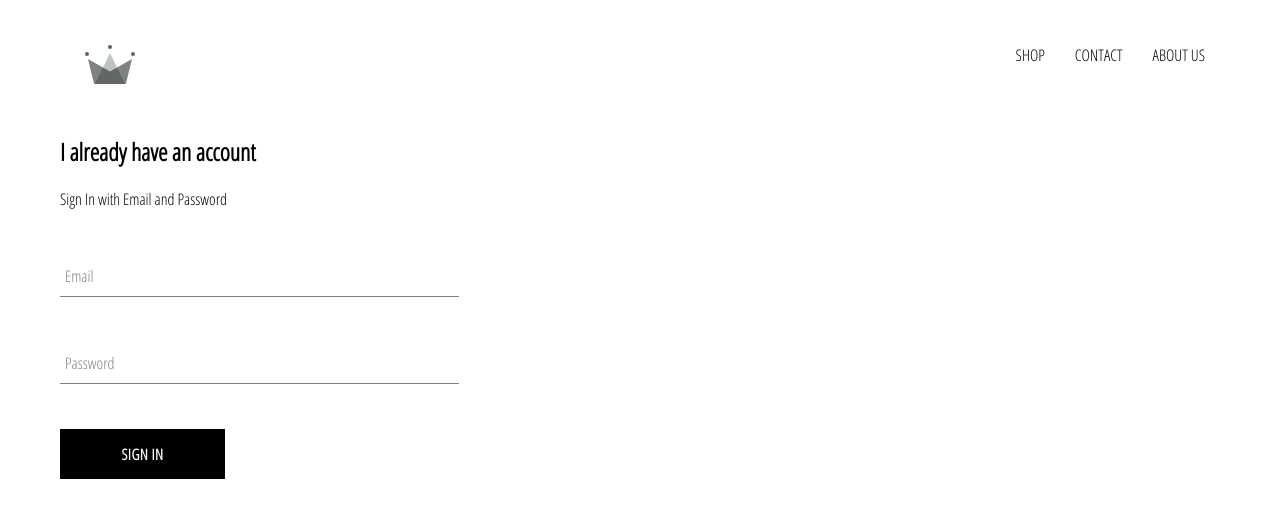
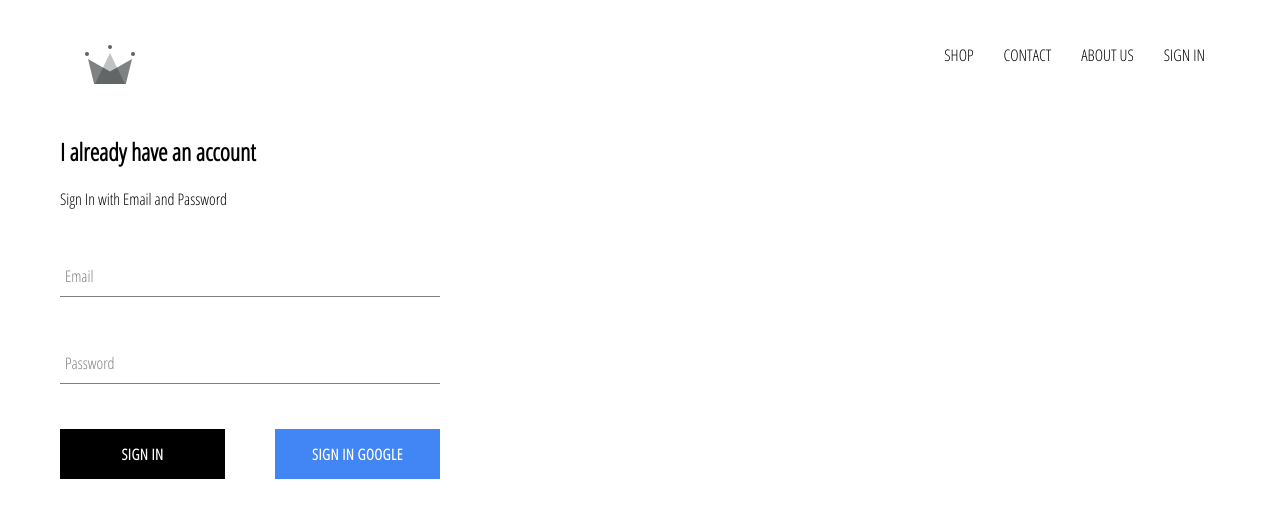
Before and after one commit to Omkar2310/smart, a React (Create React App) app: page /signin in a window 1280 px wide. Shown: the top 518 px of the page. Built offline with nearby package versions, Linux system fonts and the light colour scheme; no server answers.

Commit message:
integrated firebase into application,created sign in page with sign in component and sign in with google

```diff
--- a/package.json
+++ b/package.json
@@ -6,6 +6,7 @@
     "@testing-library/jest-dom": "^5.11.6",
     "@testing-library/react": "^11.2.2",
     "@testing-library/user-event": "^12.3.0",
+    "firebase": "^8.1.2",
     "node-sass": "^4.14.1",
     "react": "^17.0.1",
     "react-dom": "^17.0.1",
--- a/src/App.css
+++ b/src/App.css
@@ -7,3 +7,7 @@ a{
   text-decoration: none;
   color: black;
 }
+
+*{
+  box-sizing: border-box;
+}
--- a/src/App.js
+++ b/src/App.js
@@ -4,14 +4,36 @@ import HomePage from './pages/homepage/homepage.component';
 import ShopPage from './pages/shop/shop.components';
 import Header from './components/header/header.components';
 import SignInAndSignUp from './pages/sign-and-signout/signin-signout.components'
+import {auth} from './firebase/firebase.utils';
 import './App.css';
 
 
 class App extends React.Component {
+  constructor(){
+    super();
+    this.state={
+      currentUser:null
+    }
+
+  }
+
+  unsuscribeFromAuth = null
+
+  componentDidMount(){
+    this.unsuscribeFromAuth = auth.onAuthStateChanged( user => {
+      this.setState({currentUser : user });
+      console.log(user);
+    } );
+  }
+
+  componentWillUnmount(){
+    this.unsuscribeFromAuth();
+  }
+
   render() {
     return (
       <div className='App'>
-        <Header/>
+        <Header currentUser={this.state.currentUser} />
         <Switch>
         <Route exact path='/' component={HomePage}/>
         <Route exact path='/shop' component={ShopPage}/>
--- a/src/components/custom-button/custom-button.components.jsx
+++ b/src/components/custom-button/custom-button.components.jsx
@@ -2,8 +2,8 @@ import React from 'react'
 
 import './custom-button.styles.scss';
 
-const CustomButton = ({children,...otherProps}) => (
-    <button className='custom-button' {...otherProps}>
+const CustomButton = ({children,isGoogleSignIn,...otherProps}) => (
+    <button className= {`${isGoogleSignIn ? 'google-sign-in' : ''} custom-button`} {...otherProps}>
         {children}
     </button>
 )
--- a/src/components/custom-button/custom-button.styles.scss
+++ b/src/components/custom-button/custom-button.styles.scss
@@ -19,4 +19,13 @@
       color: black;
       border: 1px solid black;
     }
+
+    &.google-sign-in{
+     background-color: #4285f4;
+     color: white;
+     &:hover{
+       background-color: #357ae8;
+       border: none;
+     }
+    }
   }
--- a/src/components/header/header.components.jsx
+++ b/src/components/header/header.components.jsx
@@ -1,12 +1,12 @@
 import React from 'react'
 import {Link} from 'react-router-dom';
-
+import {auth} from '../../firebase/firebase.utils';
 import {ReactComponent as Logo} from '../../assets/logo.svg';
 
 
 import './header.styles.scss';
 
-const Header = () => (
+const Header = ({ currentUser }) => (
     <div className='header'>
         <Link className='logo-container' to='/'>
         <Logo className='logo'/>
@@ -23,6 +23,13 @@ const Header = () => (
                 ABOUT US
             </Link>
 
+            {
+                currentUser ?
+                <div className='option' onClick={ () => auth.signOut() } > SIGN OUT</div>
+                :
+                <Link className='option' to='/signin'>SIGN IN</Link>
+            }
+
         </div>
     </div>
 )
--- a/src/components/header/header.styles.scss
+++ b/src/components/header/header.styles.scss
@@ -20,6 +20,7 @@
 
       .option {
         padding: 10px 15px;
+        cursor: pointer;
       }
     }
   }
--- a/src/components/sign-in/sign-in.components.jsx
+++ b/src/components/sign-in/sign-in.components.jsx
@@ -1,6 +1,7 @@
 import React from 'react'
 import FormInput from '../form-input/form-input.components';
 import CustomButton from '../custom-button/custom-button.components';
+import {signInWithGoogle} from '../../firebase/firebase.utils';
 import './sign-in.styles.scss';
 
 class SignIn extends React.Component{
@@ -44,7 +45,10 @@ class SignIn extends React.Component{
                     label='Password'
                     required
                 />
-                <CustomButton type='submit'> Sign in </CustomButton>
+                <div className='buttons'>
+                    <CustomButton type='submit'> Sign in </CustomButton>
+                    <CustomButton onClick={signInWithGoogle} isGoogleSignIn> Sign in Google</CustomButton>
+                </div>
                 </form>
             </div>
         );
--- a/src/components/sign-in/sign-in.styles.scss
+++ b/src/components/sign-in/sign-in.styles.scss
@@ -1,9 +1,14 @@
 .sign-in{
-    width: 30vw;
+    width: 380px;
     display: flex;
     flex-direction: column;
 
     .title{
         margin: 10px 0;
     }
+
+    .buttons{
+        display: flex;
+        justify-content: space-between;
+    }
 }
--- /dev/null
+++ b/src/firebase/firebase.utils.js
@@ -0,0 +1,23 @@
+import firebase from 'firebase/app';
+import 'firebase/auth';
+import 'firebase/firestore';
+
+const config = {
+    apiKey: "AIzaSyDQICvQngoFqgaW85kAk2POemluPnNeGVA",
+    authDomain: "smart-a0dd3.firebaseapp.com",
+    projectId: "smart-a0dd3",
+    storageBucket: "smart-a0dd3.appspot.com",
+    messagingSenderId: "769116195753",
+    appId: "1:769116195753:web:e3deacc35b2e8f5cf712b8",
+    measurementId: "G-DXDB0KSRY1"
+  };
+
+  firebase.initializeApp(config);
+
+  export const auth = firebase.auth();
+  export const firestore = firebase.firestore();
+
+  const  provider = new firebase.auth.GoogleAuthProvider();
+  provider.setCustomParameters({'prompt': 'select_account' });
+  export const signInWithGoogle = () => auth.signInWithPopup(provider);
+  export default firebase;
```
Also changed, not shown: 2 other files (tests, documents, lock files or other folders).
